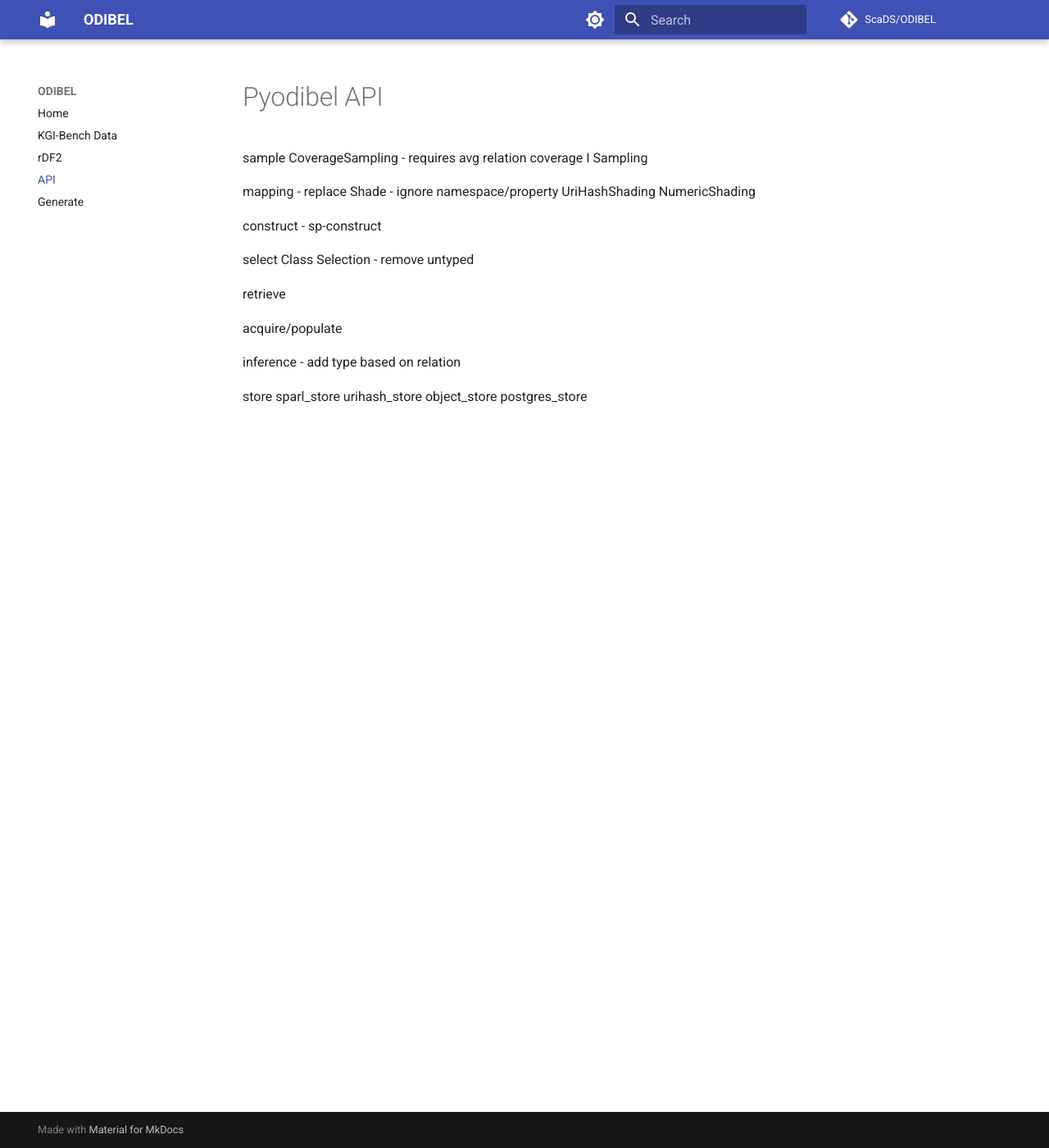
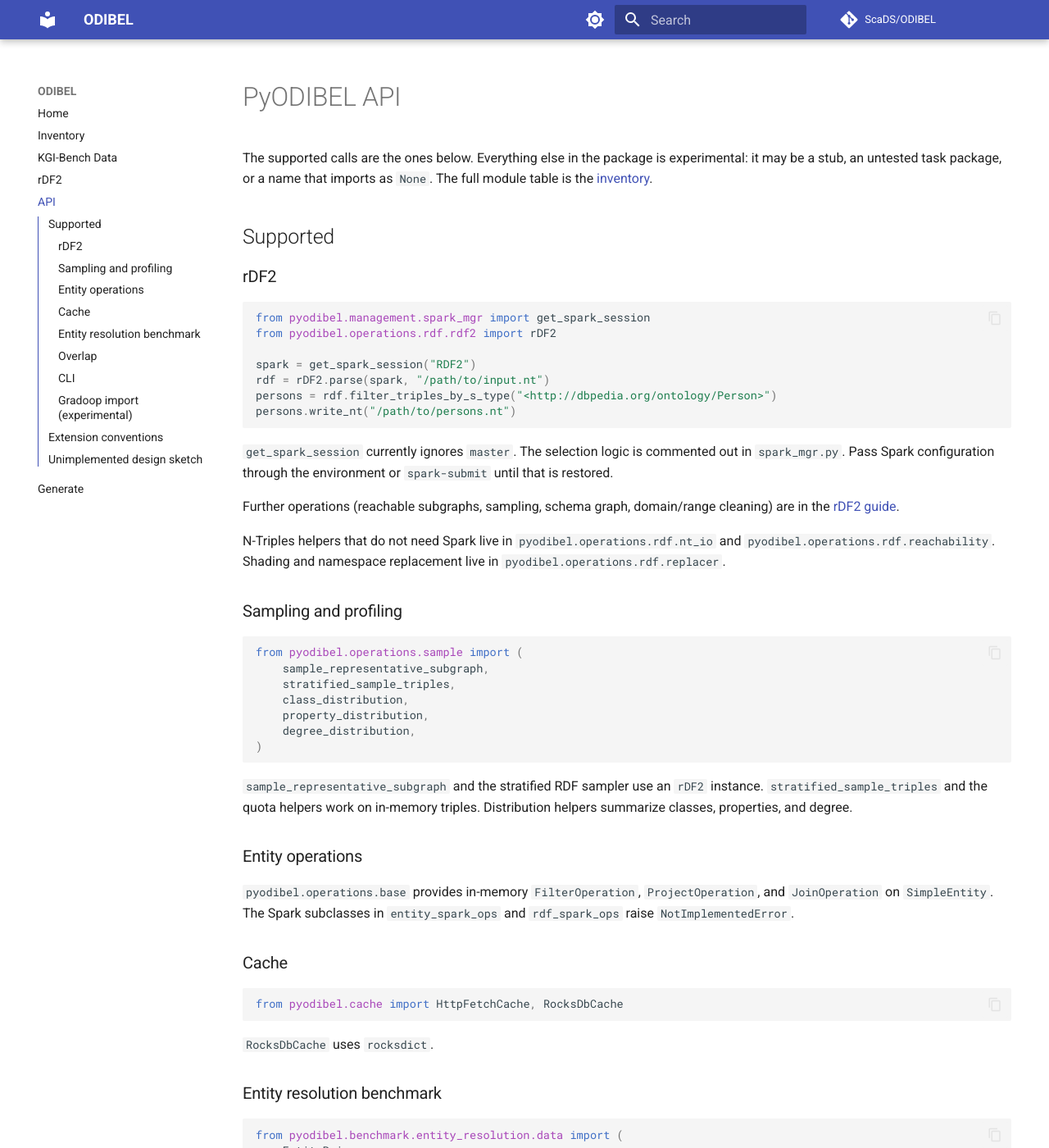
Before and after one commit to ScaDS/ODIBEL, an MkDocs documentation site: the page built from docs/api.md, in a window 1280 px wide and 1400 px high. Shown: the whole window at 82% size. Built offline with MkDocs 1.6.1 and Material for MkDocs 9.7.7, drawn with Linux system fonts in a browser that asks for light colours; comment, search, counter and statistics services are not loaded; some of the changed text lies outside the part shown.

Commit message:
docs: record the OD-01 inventory and the supported entry points.
The README and API pages described features that are not in the tree. The inventory is the audit snapshot; the other pages are what to keep current.

Co-authored-by: Cursor <cursoragent@cursor.com>

````diff
--- a/docs/api.md
+++ b/docs/api.md
@@ -1,37 +1,127 @@
+# PyODIBEL API
 
+The supported calls are the ones below. Everything else in the package is experimental: it may be a stub, an untested task package, or a name that imports as `None`. The full module table is the [inventory](inventory.md).
 
-# Pyodibel API
+## Supported
 
+### rDF2
+
+```python
+from pyodibel.management.spark_mgr import get_spark_session
+from pyodibel.operations.rdf.rdf2 import rDF2
+
+spark = get_spark_session("RDF2")
+rdf = rDF2.parse(spark, "/path/to/input.nt")
+persons = rdf.filter_triples_by_s_type("<http://dbpedia.org/ontology/Person>")
+persons.write_nt("/path/to/persons.nt")
+```
+
+`get_spark_session` currently ignores `master`. The selection logic is commented out in `spark_mgr.py`. Pass Spark configuration through the environment or `spark-submit` until that is restored.
+
+Further operations (reachable subgraphs, sampling, schema graph, domain/range cleaning) are in the [rDF2 guide](rdf2.md).
+
+N-Triples helpers that do not need Spark live in `pyodibel.operations.rdf.nt_io` and `pyodibel.operations.rdf.reachability`. Shading and namespace replacement live in `pyodibel.operations.rdf.replacer`.
+
+### Sampling and profiling
+
+```python
+from pyodibel.operations.sample import (
+    sample_representative_subgraph,
+    stratified_sample_triples,
+    class_distribution,
+    property_distribution,
+    degree_distribution,
+)
+```
+
+`sample_representative_subgraph` and the stratified RDF sampler use an `rDF2` instance. `stratified_sample_triples` and the quota helpers work on in-memory triples. Distribution helpers summarize classes, properties, and degree.
+
+### Entity operations
+
+`pyodibel.operations.base` provides in-memory `FilterOperation`, `ProjectOperation`, and `JoinOperation` on `SimpleEntity`. The Spark subclasses in `entity_spark_ops` and `rdf_spark_ops` raise `NotImplementedError`.
+
+### Cache
+
+```python
+from pyodibel.cache import HttpFetchCache, RocksDbCache
+```
+
+`RocksDbCache` uses `rocksdict`.
+
+### Entity resolution benchmark
+
+```python
+from pyodibel.benchmark.entity_resolution.data import (
+    EntityPair,
+    EntityResolutionData,
+    EntityResolutionBenchmark,
+)
+from pyodibel.benchmark.entity_resolution.eval import EntityResolutionEvaluator
+```
+
+The package `__init__.py` does not re-export these names. Schema matching and entity fusion mirror this shape and have no tests.
+
+### Overlap
+
+`pyodibel.datasets.mp_mf.overlap_util` builds overlapping entity subsets for multi-source splits.
+
+### CLI
+
+```bash
+pyodibel rdf run --input INPUT --output OUTPUT
+pyodibel rdf schema-graph --input INPUT --output OUTPUT
+```
+
+`rdf run` chains subject-type filters, class filters, or entity sampling, then writes N-Triples. `rdf schema-graph` writes a source-type / relation / target-type CSV.
+
+### Gradoop import (experimental)
+
+```python
+from pyodibel.api.source import SourceConfig
+from pyodibel.source.gradoop.source import GradoopSource
+```
+
+Older scripts that import `DataSourceConfig` or `GradoopDataSource` do not match this API. See `resources/dexter-kg/generate.py`.
+
+## Extension conventions
+
+- A source adapter implements `pyodibel.api.source.Source` and lives in `src/pyodibel/source/<name>/`.
+- A reusable operation lives in `src/pyodibel/operations/<family>/`.
+- A dataset generator stays in `resources/<workflow>/` until a second workflow needs the same helper.
+- Task-specific benchmark records subclass `pyodibel.api.benchmark.Benchmark` and live in `src/pyodibel/benchmark/<task>/`.
+
+## Unimplemented design sketch
+
+The notes below were the previous contents of this page. They are not implemented. There is no `CoverageSampling` type, no `sp-construct`, and no `sparql_store` / `urihash_store` / `object_store` / `postgres_store` backend. `SQLAlchemy` is declared in `pyproject.toml` and unused.
+
+```text
 sample
-CoverageSampling
-- requires avg relation coverage
-I Sampling
-
+  CoverageSampling — requires avg relation coverage
+  ISampling
 
 mapping
-- replace
-    Shade
-    - ignore namespace/property
+  replace
+    Shade — ignore namespace/property
     UriHashShading
     NumericShading
 
-
 construct
-- sp-construct
+  sp-construct
 
 select
-Class Selection
-- remove untyped
+  Class Selection — remove untyped
 
 retrieve
-
 acquire/populate
 
 inference
-- add type based on relation
+  add type based on relation
 
 store
-sparl_store
-urihash_store
-object_store
-postgres_store
+  sparql_store
+  urihash_store
+  object_store
+  postgres_store
+```
+
+Related pieces that do exist: shading in `replacer.shade_reference_graph`, class-rooted subgraphs in `reachability`, and URI hashing in `replacer.hashed_resource_uri`.
--- a/mkdocs.yml
+++ b/mkdocs.yml
@@ -40,6 +40,7 @@ markdown_extensions:
 
 nav:
   - Home: index.md
+  - Inventory: inventory.md
   - KGI-Bench Data: kgi_data.md
   - rDF2: rdf2.md
   - API: api.md
````
Also changed, not shown: README.md (+55 -40 lines), docs/index.md (+22 -8 lines), docs/inventory.md (added, +205 -0 lines), resources/README.md (+17 -0 lines).
